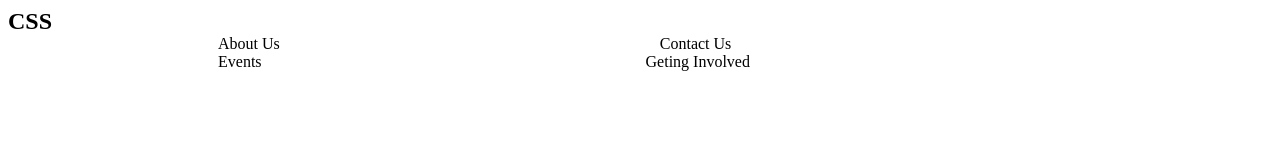
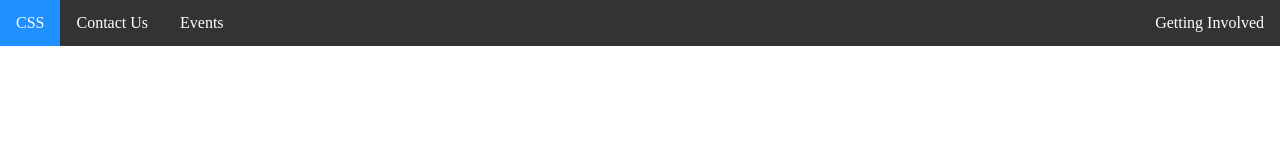
Before and after one commit to Gabriel-Gebril/CSSWeb, a plain HTML site: page index.html in a window 1280 px wide. Drawn offline with Linux system fonts and the light colour scheme.

Commit message:
Topbar and multi page
Added basic structure to the website.

```diff
--- a/Stylesheets/style.css
+++ b/Stylesheets/style.css
@@ -1,17 +1,38 @@
 
-header h1{
+body {margin: 0;}
 
-    margin:0 ;
-    display: inline;
+ul.topnav {
+    list-style-type: none;
+    margin: 0;
+    padding: 0;
+    overflow: hidden;
+    background-color: #333;
 }
-ul{
-    padding:0 20px 0;
-    list-style: none;
-    margin:0;
-    display:inline-block;
+
+ul.topnav li {float: left;}
+
+ul.topnav li a {
+    display: block;
+    color: white;
+    text-align: center;
+    padding: 14px 16px;
+    text-decoration: none;
 }
-li{
-    display: inline-block;
-    margin:0 10px 0;
-    padding:0 180px 0;
+
+ul.topnav li a:hover:not(.active) {background-color: #111;}
+
+ul.topnav li a.active {background-color: #1E90FF;}
+
+ul.topnav li.right {float: right;}
+
+ul.topnav li.ra {
+    background-color: #1E90FF;
+    float: right;
 }
+
+@media screen and (max-width: 600px) {
+    ul.topnav li.right,
+    ul.topnav li {
+        float: none;
+    }
+}
--- a/index.html
+++ b/index.html
@@ -1,23 +1,20 @@
 <!DOCTYPE html>
-<html lang="en">
-    <head>
-        <link rel="stylesheet" href="../CSSWeb/Stylesheets/style.css">
-        <meta charset="UTF-8">
-        <title>CSS</title>
-    </head>
-    <body>
+<html>
+<header>
+<link rel="stylesheet" type="text/css" href="Stylesheets/style.css">
 
-    <header>
-        <nav>
-            <h1>CSS</h1>
-            <ul>
-                <li>About Us</>
-                <li>Contact Us</li>
-                <li>Events</li>
-                <li>Geting Involved</li>
-            </ul>
-        </nav>
+</header>
+<head>
+    <meta name="viewport" content="width=device-width, initial-scale=1.0">
+</head>
+<body>
 
-    </header>
-    </body>
+<ul class="topnav">
+    <li><a class="active" href="index.html">CSS</a></li>
+    <li><a href="ContactUs.html">Contact Us</a></li>
+    <li><a href="Events.html">Events</a></li>
+    <li class = "right"><a href="GettingInvolved.html">Getting Involved</a></li>
+</ul>
+
+</body>
 </html>
```
Also changed, not shown: ContactUs.html (added, +20 -0 lines), Events.html (added, +20 -0 lines), GettingInvolved.html (added, +20 -0 lines).
